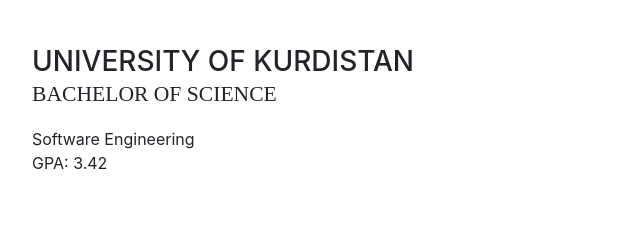
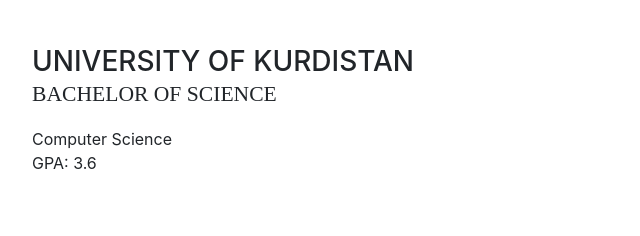
Before and after one commit to sinashaloudegi/sinashaloudegi.github.io, a website with bundled scripts: page index.html in a window 1280 px wide. Shown: the part 1860-2096 px from the top of the page, 288-928 px from the left. Built offline with nearby package versions, Linux system fonts and the light colour scheme; a web font is replaced by a local one.

Commit message:
Update index.html

```diff
--- a/index.html
+++ b/index.html
@@ -132,8 +132,8 @@
             <div class="resume-content mr-auto">
               <h3 class="mb-0">University of Kurdistan</h3>
               <div class="subheading mb-3">Bachelor of Science</div>
-              <div>Software Engineering</div>
-              <p>GPA: 3.42</p>
+              <div>Computer Science</div>
+              <p>GPA: 3.6</p>
             </div>
             <div class="resume-date text-md-right">
               <span class="text-primary">August 2013 - August 2017</span>
```
